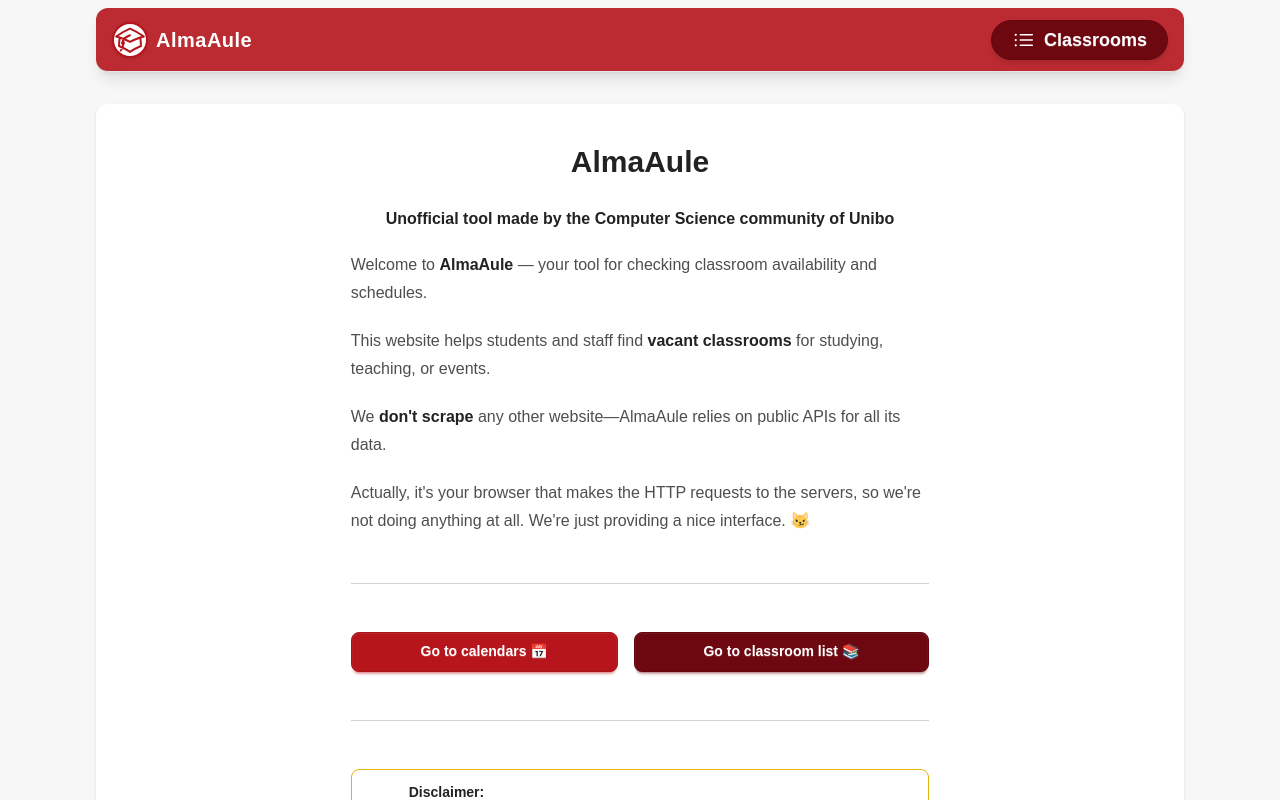
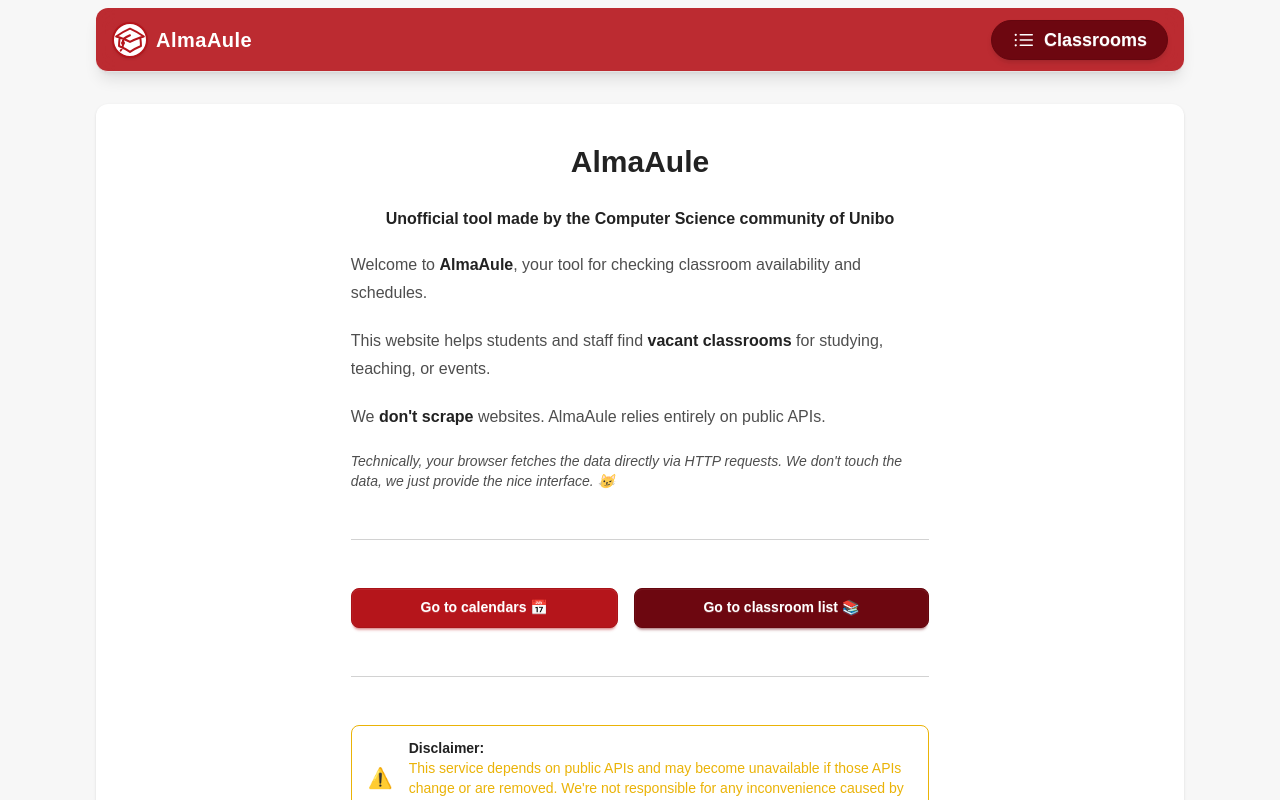
Before and after one commit to VaiTon/AlmaAule, a SvelteKit app: page / in a window 1280 px wide. Shown: the top 800 px of the page. Built offline with nearby package versions, Linux system fonts and the light colour scheme.

Commit message:
style: Refine homepage text

```diff
--- a/src/routes/+page.svelte
+++ b/src/routes/+page.svelte
@@ -9,18 +9,19 @@
 		<strong>Unofficial tool made by the Computer Science community of Unibo</strong>
 	</p>
 	<p>
-		Welcome to <strong>AlmaAule</strong> — your tool for checking classroom availability and schedules.
+		Welcome to <strong>AlmaAule</strong>, your tool for checking classroom availability and
+		schedules.
 	</p>
 	<p>
 		This website helps students and staff find <strong>vacant classrooms</strong> for studying, teaching,
 		or events.
 	</p>
 	<p>
-		We <strong>don't scrape</strong> any other website—AlmaAule relies on public APIs for all its data.
+		We <strong>don't scrape</strong> websites. AlmaAule relies entirely on public APIs.
 	</p>
-	<p>
-		Actually, it's your browser that makes the HTTP requests to the servers, so we're not doing
-		anything at all. We're just providing a nice interface. 😼
+	<p class="text-sm italic">
+		Technically, your browser fetches the data directly via HTTP requests. We don't touch the data,
+		we just provide the nice interface. 😼
 	</p>
 
 	<hr />
```
